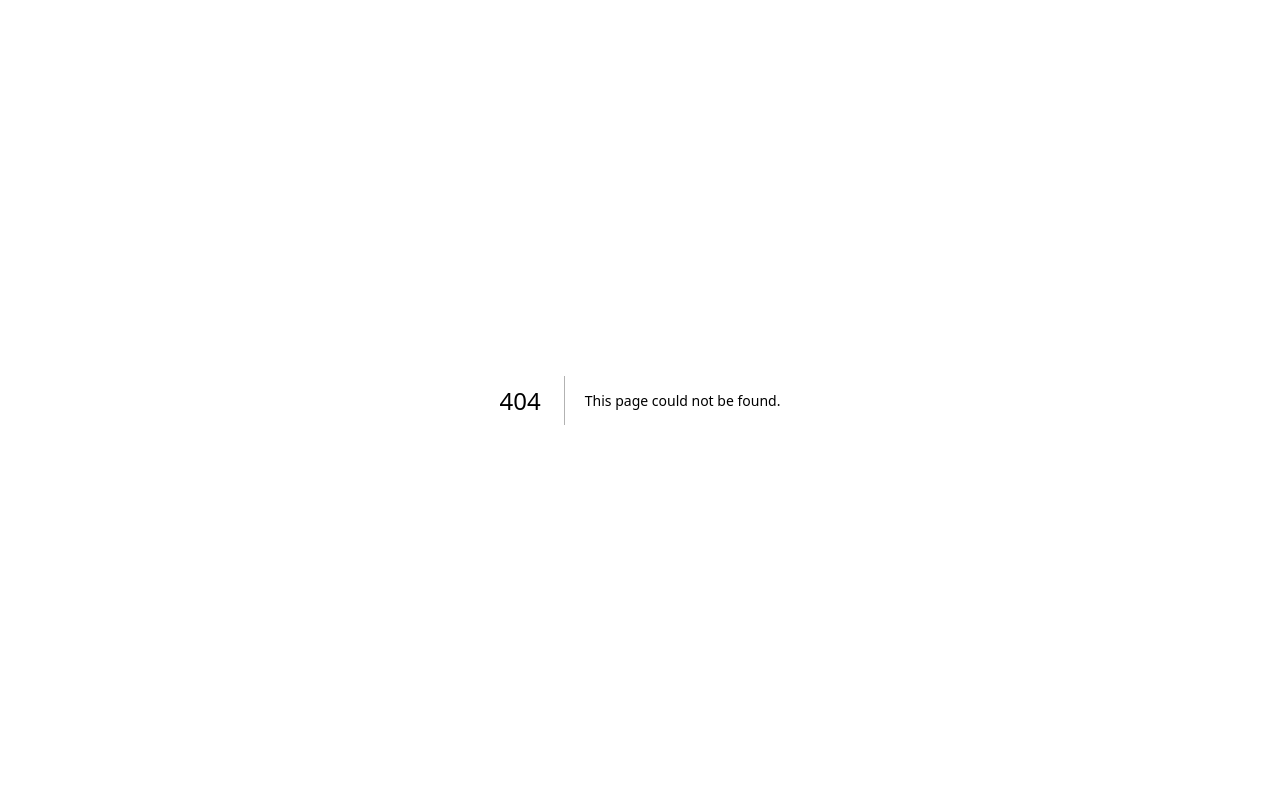
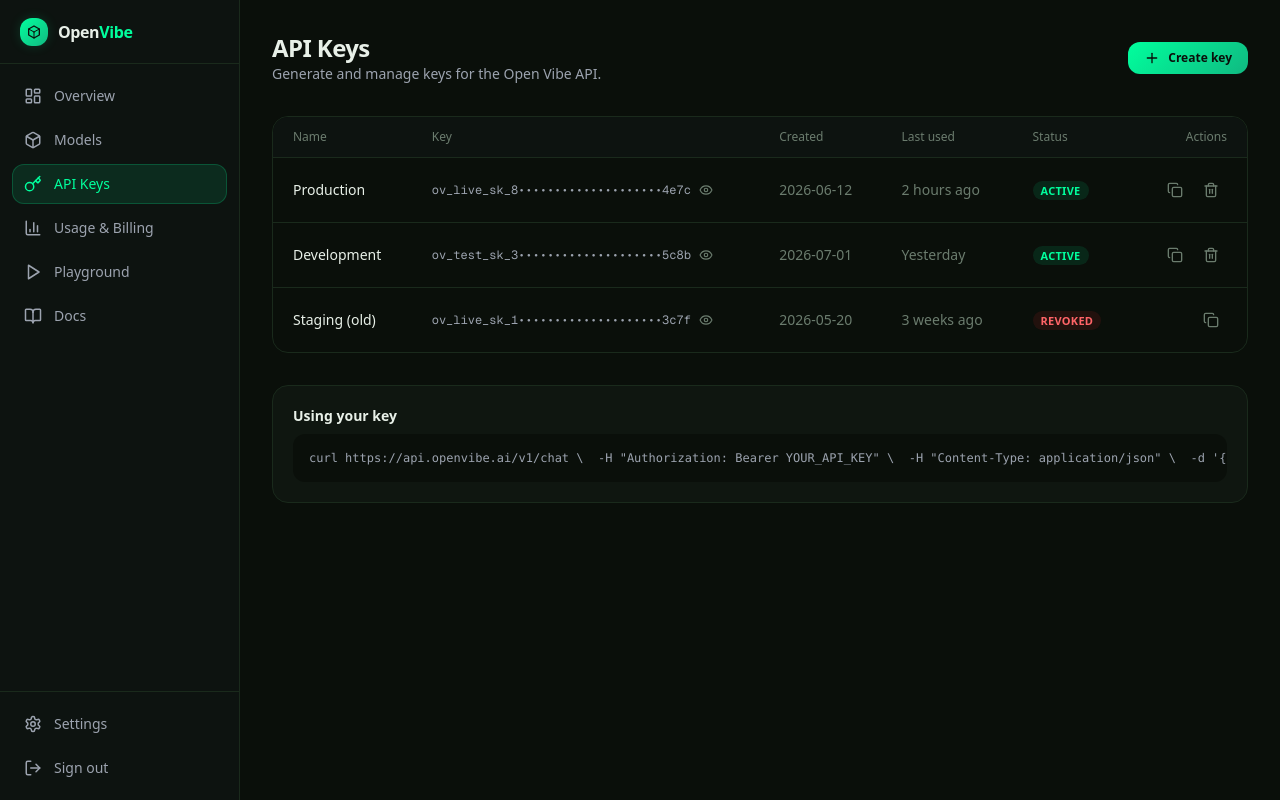
Before and after one commit to Dasgar7/open-vibe, a Next.js app: page /dashboard/keys in a window 1280 px wide. Before the commit this address had no page. Built offline with nearby package versions, Linux system fonts and the light colour scheme.

Commit message:
feat: API keys management page

```diff
--- /dev/null
+++ b/src/app/dashboard/keys/page.tsx
@@ -0,0 +1,177 @@
+"use client";
+
+import { useState } from "react";
+import { Copy, Check, Plus, Trash2, Eye, EyeOff } from "lucide-react";
+import { apiKeys as initialKeys } from "@/lib/mock-data";
+import { Button } from "@/components/ui/button";
+import { cn } from "@/lib/utils";
+
+export default function ApiKeysPage() {
+  const [keys, setKeys] = useState(initialKeys);
+  const [copied, setCopied] = useState<string | null>(null);
+  const [revealed, setRevealed] = useState<Record<string, boolean>>({});
+  const [showCreate, setShowCreate] = useState(false);
+  const [newName, setNewName] = useState("");
+
+  const mask = (key: string) => key.slice(0, 12) + "•".repeat(20) + key.slice(-4);
+
+  const copy = async (id: string, key: string) => {
+    await navigator.clipboard.writeText(key);
+    setCopied(id);
+    setTimeout(() => setCopied(null), 2000);
+  };
+
+  const createKey = () => {
+    if (!newName.trim()) return;
+    const id = `key_${Date.now()}`;
+    const key = `ov_live_sk_${Math.random().toString(36).slice(2)}${Math.random().toString(36).slice(2)}`;
+    setKeys([
+      {
+        id,
+        name: newName.trim(),
+        key,
+        created: new Date().toISOString().slice(0, 10),
+        lastUsed: "Just now",
+        status: "active",
+      },
+      ...keys,
+    ]);
+    setNewName("");
+    setShowCreate(false);
+  };
+
+  const revoke = (id: string) => {
+    setKeys(keys.map((k) => (k.id === id ? { ...k, status: "revoked" as const } : k)));
+  };
+
+  return (
+    <div className="space-y-8 animate-fade-in">
+      <div className="flex flex-col gap-4 sm:flex-row sm:items-center sm:justify-between">
+        <div>
+          <h1 className="text-2xl font-bold tracking-tight">API Keys</h1>
+          <p className="text-sm text-[#9ca3af]">
+            Generate and manage keys for the Open Vibe API.
+          </p>
+        </div>
+        <Button size="sm" onClick={() => setShowCreate(true)}>
+          <Plus className="h-4 w-4" />
+          Create key
+        </Button>
+      </div>
+
+      {showCreate && (
+        <div className="rounded-2xl border border-[#00ff9d]/30 bg-[#0f1610] p-5 glow-accent-sm">
+          <h3 className="mb-3 text-sm font-semibold">New API key</h3>
+          <div className="flex flex-col gap-3 sm:flex-row">
+            <input
+              value={newName}
+              onChange={(e) => setNewName(e.target.value)}
+              placeholder="Key name (e.g. Production)"
+              className="flex-1 rounded-xl border border-[#1a2a1c] bg-[#0a0f0a] px-4 py-2.5 text-sm placeholder:text-[#6b7c6e]"
+            />
+            <div className="flex gap-2">
+              <Button size="sm" onClick={createKey}>
+                Generate
+              </Button>
+              <Button size="sm" variant="ghost" onClick={() => setShowCreate(false)}>
+                Cancel
+              </Button>
+            </div>
+          </div>
+        </div>
+      )}
+
+      <div className="overflow-hidden rounded-2xl border border-[#1a2a1c]">
+        <table className="w-full text-left text-sm">
+          <thead>
+            <tr className="border-b border-[#1a2a1c] bg-[#0d1310] text-xs text-[#6b7c6e]">
+              <th className="px-5 py-3 font-medium">Name</th>
+              <th className="hidden px-5 py-3 font-medium sm:table-cell">Key</th>
+              <th className="hidden px-5 py-3 font-medium md:table-cell">Created</th>
+              <th className="hidden px-5 py-3 font-medium lg:table-cell">Last used</th>
+              <th className="px-5 py-3 font-medium">Status</th>
+              <th className="px-5 py-3 font-medium text-right">Actions</th>
+            </tr>
+          </thead>
+          <tbody>
+            {keys.map((k) => (
+              <tr
+                key={k.id}
+                className="border-b border-[#1a2a1c] last:border-0 hover:bg-white/[0.02]"
+              >
+                <td className="px-5 py-4 font-medium">{k.name}</td>
+                <td className="hidden px-5 py-4 font-mono text-xs text-[#9ca3af] sm:table-cell">
+                  <div className="flex items-center gap-2">
+                    <span>{revealed[k.id] ? k.key : mask(k.key)}</span>
+                    <button
+                      onClick={() =>
+                        setRevealed((r) => ({ ...r, [k.id]: !r[k.id] }))
+                      }
+                      className="text-[#6b7c6e] hover:text-foreground"
+                    >
+                      {revealed[k.id] ? (
+                        <EyeOff className="h-3.5 w-3.5" />
+                      ) : (
+                        <Eye className="h-3.5 w-3.5" />
+                      )}
+                    </button>
+                  </div>
+                </td>
+                <td className="hidden px-5 py-4 text-[#6b7c6e] md:table-cell">{k.created}</td>
+                <td className="hidden px-5 py-4 text-[#6b7c6e] lg:table-cell">{k.lastUsed}</td>
+                <td className="px-5 py-4">
+                  <span
+                    className={cn(
+                      "inline-flex rounded-full px-2 py-0.5 text-[11px] font-semibold uppercase tracking-wide",
+                      k.status === "active"
+                        ? "bg-[#00ff9d]/10 text-[#00ff9d]"
+                        : "bg-red-500/10 text-red-400"
+                    )}
+                  >
+                    {k.status}
+                  </span>
+                </td>
+                <td className="px-5 py-4">
+                  <div className="flex items-center justify-end gap-1">
+                    <button
+                      onClick={() => copy(k.id, k.key)}
+                      className="rounded-lg p-2 text-[#6b7c6e] hover:bg-white/5 hover:text-foreground"
+                      title="Copy"
+                    >
+                      {copied === k.id ? (
+                        <Check className="h-4 w-4 text-[#00ff9d]" />
+                      ) : (
+                        <Copy className="h-4 w-4" />
+                      )}
+                    </button>
+                    {k.status === "active" && (
+                      <button
+                        onClick={() => revoke(k.id)}
+                        className="rounded-lg p-2 text-[#6b7c6e] hover:bg-red-500/10 hover:text-red-400"
+                        title="Revoke"
+                      >
+                        <Trash2 className="h-4 w-4" />
+                      </button>
+                    )}
+                  </div>
+                </td>
+              </tr>
+            ))}
+          </tbody>
+        </table>
+      </div>
+
+      <div className="rounded-2xl border border-[#1a2a1c] bg-[#0f1610] p-5">
+        <h3 className="mb-2 text-sm font-semibold">Using your key</h3>
+        <pre className="overflow-x-auto rounded-xl bg-[#0a0f0a] p-4 text-xs text-[#9ca3af]">
+          <code>
+            curl https://api.openvibe.ai/v1/chat \
+            {"  "}-H "Authorization: Bearer YOUR_API_KEY" \
+            {"  "}-H "Content-Type: application/json" \
+            {"  "}-d '{`{"model":"gpt-4o","messages":[{"role":"user","content":"Hi"}]}`}'
+          </code>
+        </pre>
+      </div>
+    </div>
+  );
+}
```
